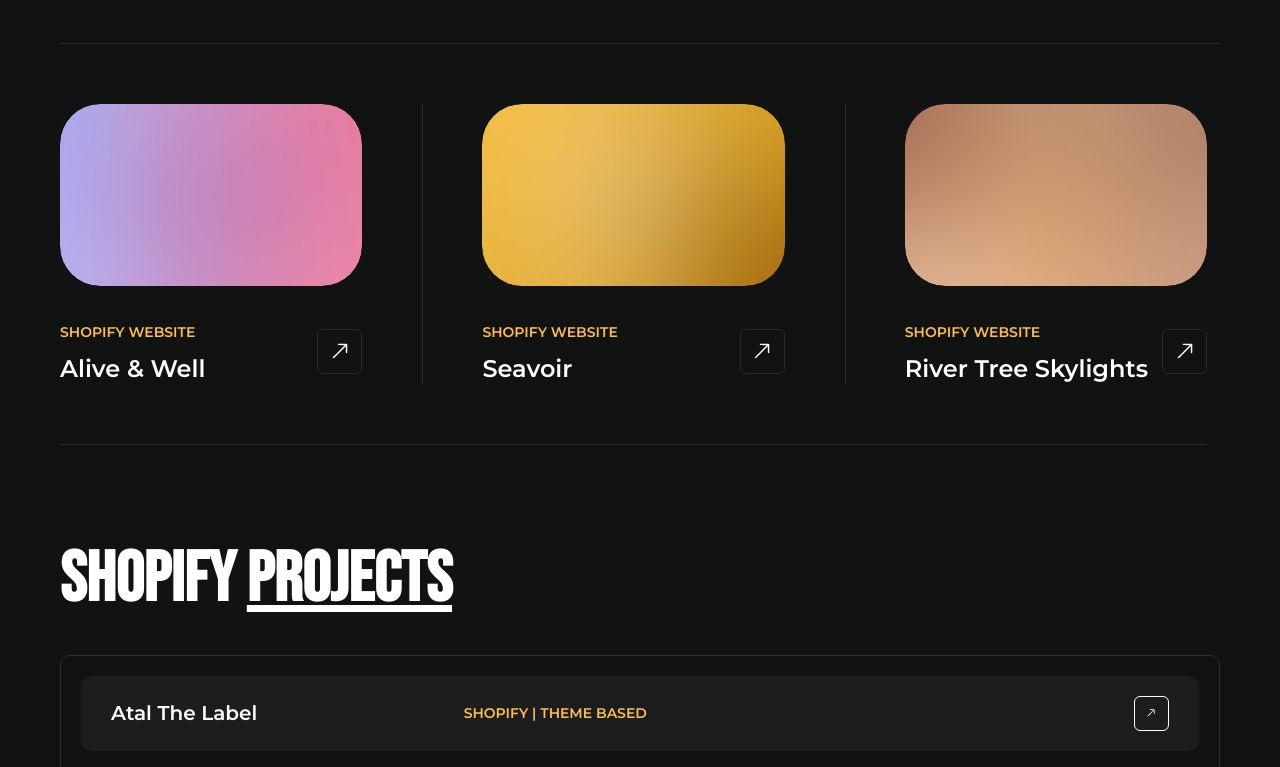
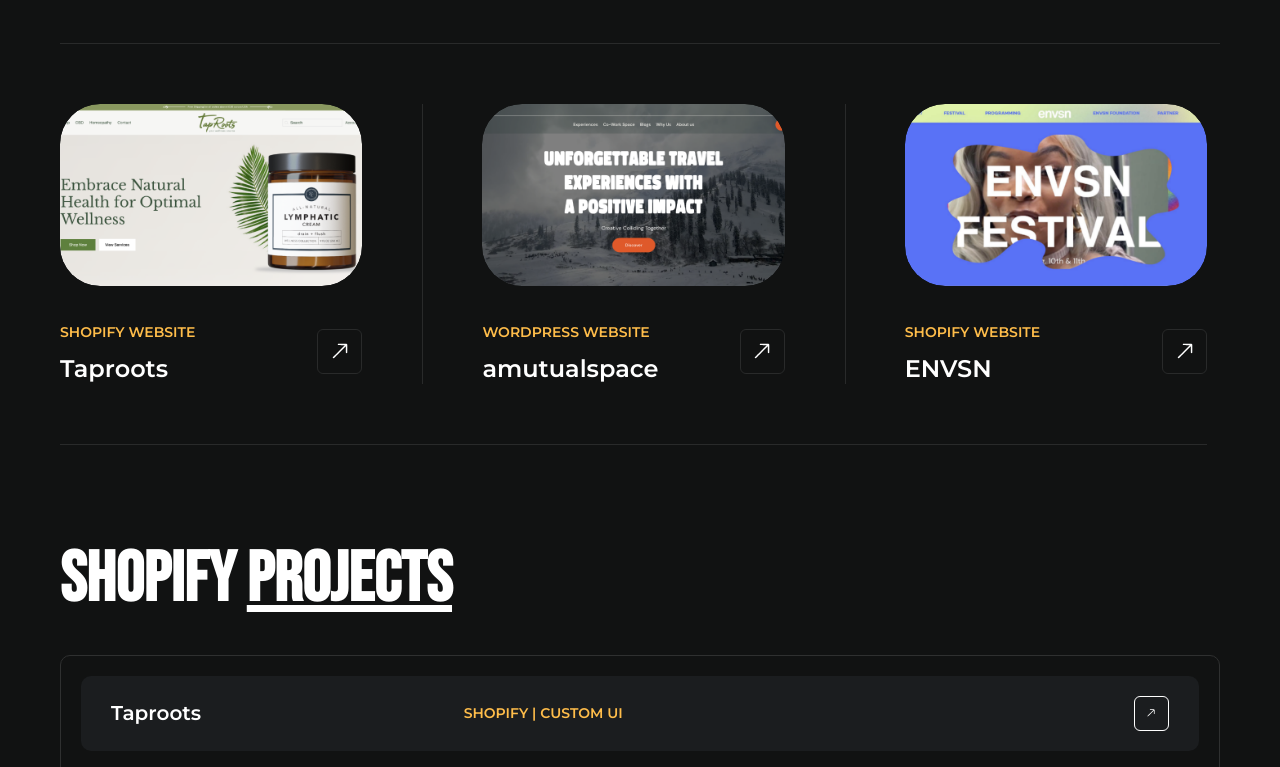
Before and after one commit to Saravanepic/perosnal-website, a Next.js app: page /portfolio in a window 1280 px wide. Shown: the part 1273-2040 px from the top of the page. Built offline with nearby package versions, Linux system fonts and the light colour scheme.

Commit message:
Update Changes

```diff
--- a/components/Portfolio.js
+++ b/components/Portfolio.js
@@ -2,6 +2,12 @@
 import Marquee from "react-fast-marquee";
 
 const shopifyprojectsData = [
+  {
+    id: 0,
+    name: "Taproots",
+    tag:"Shopify | Custom UI",
+    url:"https://taprootsva.com/",
+  },
   {
     id: 1,
     name: "Atal The Label",
@@ -164,11 +170,56 @@
     tag:"Shopify | Custom UI",
     url:"https://poplarforestnursery.myshopify.com/",
   },
-
-
-
+  {
+    id: 28,
+    name: "HOMAG India",
+    tag:"Shopify",
+    url:"https://indiashop.homag.com/",
+  },
+  {
+    id: 29,
+    name: "JC Bags",
+    tag:"Shopify | Custom UI",
+    url:"https://jcbags.com/",
+  },
+  {
+    id: 29,
+    name: "Pure Spring Nutrition",
+    tag:"Shopify | Custom UI",
+    url:"https://purespringnutrition.com/",
+  },
+  {
+    id: 30,
+    name: "ENVSN Festival",
+    tag:"Shopify | Custom UI",
+    url:"http://localhost:3000/",
+  },
+  {
+    id: 31,
+    name: "River Tree Skylights",
+    tag:"Shopify | Custom UI",
+    url:"https://rivertreeskylights.com/",
+  },
+  {
+    id: 32,
+    name: "Seavoir",
+    tag:"Shopify | Custom UI",
+    url:"https://seavoir.com/",
+  },
+  {
+    id: 33,
+    name: "Alive & Well",
+    tag:"Shopify | Custom UI",
+    url:"https://aliveandwellaustin.shop/",
+  },
 ];
 const wordpressprojectsData = [
+  {
+    id: 0,
+    name: "MUTUALS",
+    tag:"Wordpress | Custom Ui | Builders",
+    url:"https://mutuals.co.in/",
+  },
   {
     id: 1,
     name: "315 Work Avenue",
@@ -252,6 +303,12 @@
     name: "ZR-DKA",
     tag:"Wordpress | Support ",
     url:"https://zr-dka.com/",
+  },
+  {
+    id: 15,
+    name: "Asto Mumbai",
+    tag:"Wordpress | Support ",
+    url:"https://astomumbai.co.in/",
   },
 
 ]
@@ -340,6 +397,13 @@
     tag:"Shopify | Support Works",
     url:"https://cynthiadesser.com/",
   },
+  {
+    id: 13,
+    name: "HAFSAAD",
+    tag:"Shopify | Support Works",
+    url:"https://hafsaad.com/",
+  },
+
 ]
 
 
@@ -389,20 +453,68 @@
         <div className="container">
           <div className="portfolio_in portfolio_custom">
             <ul>
+            <li>
+                <div className="list_inner">
+                  <div className="image">
+                    <img src="img/portfolio/taproots.png" alt={1} />
+                  </div>
+                  <div className="title_holder">
+                    <div className="left">
+                    <span className="tag">Shopify Website</span>
+                      <h3>
+                          Taproots
+                      </h3>
+                    </div>
+                    <div className="right">
+                      <Link href="https://taprootsva.com/">
+                        <img
+                          className="sm_svg"
+                          src="img/svg/down_arrow.svg"
+                          alt={1}
+                        />
+                      </Link>
+                    </div>
+                  </div>
+                </div>
+              </li>
               <li>
                 <div className="list_inner">
                   <div className="image">
-                    <img src="img/portfolio/1.jpg" alt={1} />
+                    <img src="img/portfolio/mutual.png" alt={2} />
                   </div>
                   <div className="title_holder">
                     <div className="left">
-                      <span className="tag">Shopify Website</span>
+                    <span className="tag">Wordpress Website</span>
                       <h3>
-                          Alive & Well
+                        amutualspace
                       </h3>
                     </div>
                     <div className="right">
-                      <Link href="https://aliveandwellaustin.shop/" target="_blank">
+                      <Link href="https://mutuals.co.in/">
+                        <img
+                          className="sm_svg"
+                          src="img/svg/down_arrow.svg"
+                          alt={1}
+                        />
+                      </Link>
+                    </div>
+                  </div>
+                </div>
+              </li>
+              <li>
+                <div className="list_inner">
+                  <div className="image">
+                    <img src="img/portfolio/ENVSN.png" alt={3} />
+                  </div>
+                  <div className="title_holder">
+                    <div className="left">
+                    <span className="tag">Shopify Website</span>
+                      <h3>
+                          ENVSN
+                      </h3>
+                    </div>
+                    <div className="right">
+                      <Link href="https://envsnfestival.com/">
                         <img
                           className="sm_svg"
                           src="img/svg/down_arrow.svg"
@@ -414,55 +526,6 @@
                 </div>
               </li>
 
-              <li>
-                <div className="list_inner">
-                  <div className="image">
-                    <img src="img/portfolio/2.jpg" alt={2} />
-                  </div>
-                  <div className="title_holder">
-                    <div className="left">
-                      <span className="tag">Shopify Website</span>
-                      <h3>
-                        Seavoir
-                      </h3>
-                    </div>
-                    <div className="right">
-                      <Link href="https://seavoir.com/" target="_blank">
-                        <img
-                          className="sm_svg"
-                          src="img/svg/down_arrow.svg"
-                          alt={2}
-                        />
-                      </Link>
-                    </div>
-                  </div>
-                </div>
-              </li>
-
-              <li>
-                <div className="list_inner">
-                  <div className="image">
-                    <img src="img/portfolio/3.jpg" alt={3} />
-                  </div>
-                  <div className="title_holder">
-                    <div className="left">
-                      <span className="tag">Shopify Website</span>
-                      <h3>
-                        River Tree Skylights
-                      </h3>
-                    </div>
-                    <div className="right">
-                      <Link href="https://rivertreeskylights.com/" target="_blank">
-                        <img
-                          className="sm_svg"
-                          src="img/svg/down_arrow.svg"
-                          alt={2}
-                        />
-                      </Link>
-                    </div>
-                  </div>
-                </div>
-              </li>
 
 
             </ul>
```
Also changed, not shown: components/CurrentWork.js (+4 -75 lines), components/Service.js (+5 -5 lines), public/img/portfolio/TWN.png (added).
